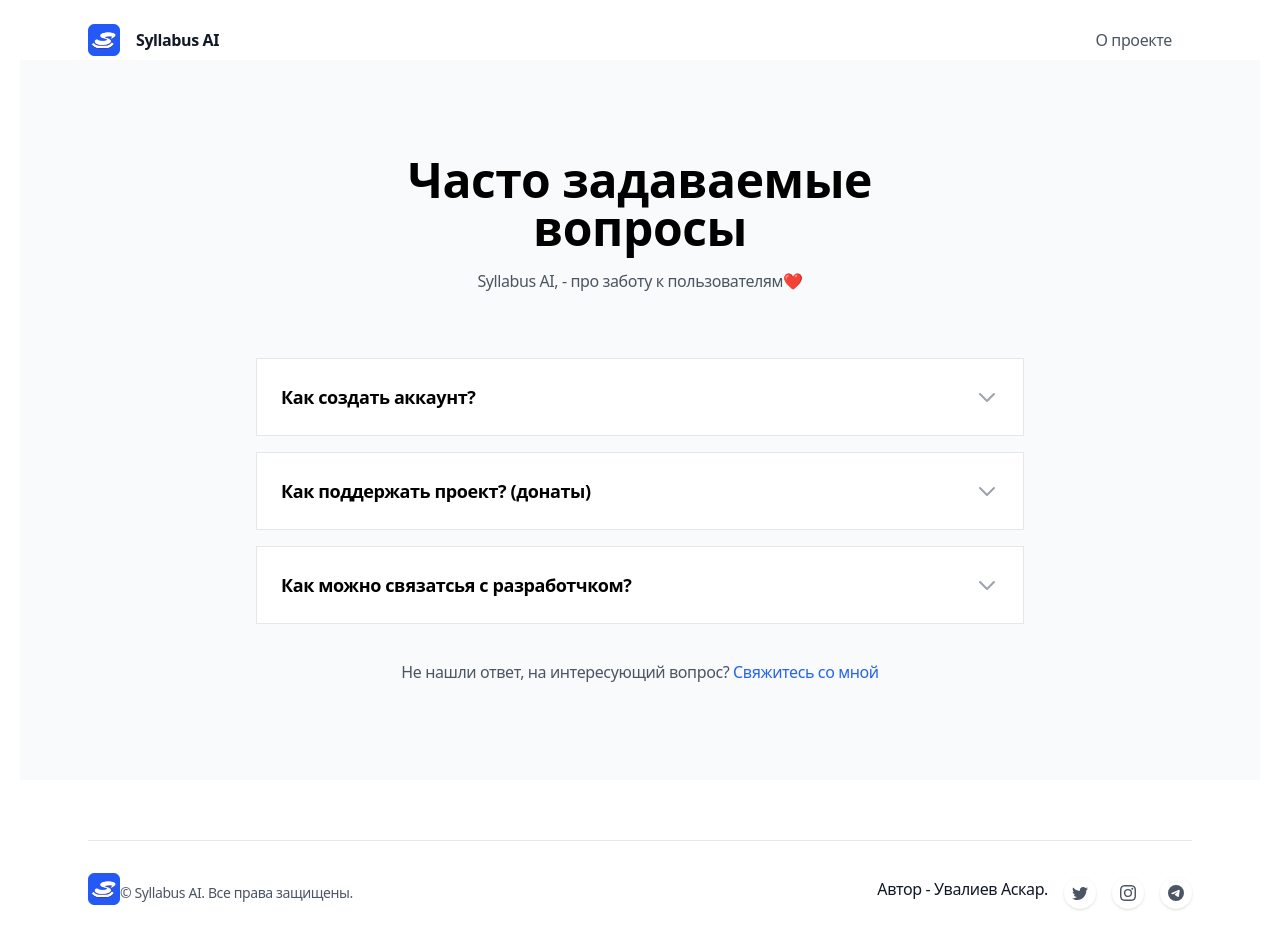
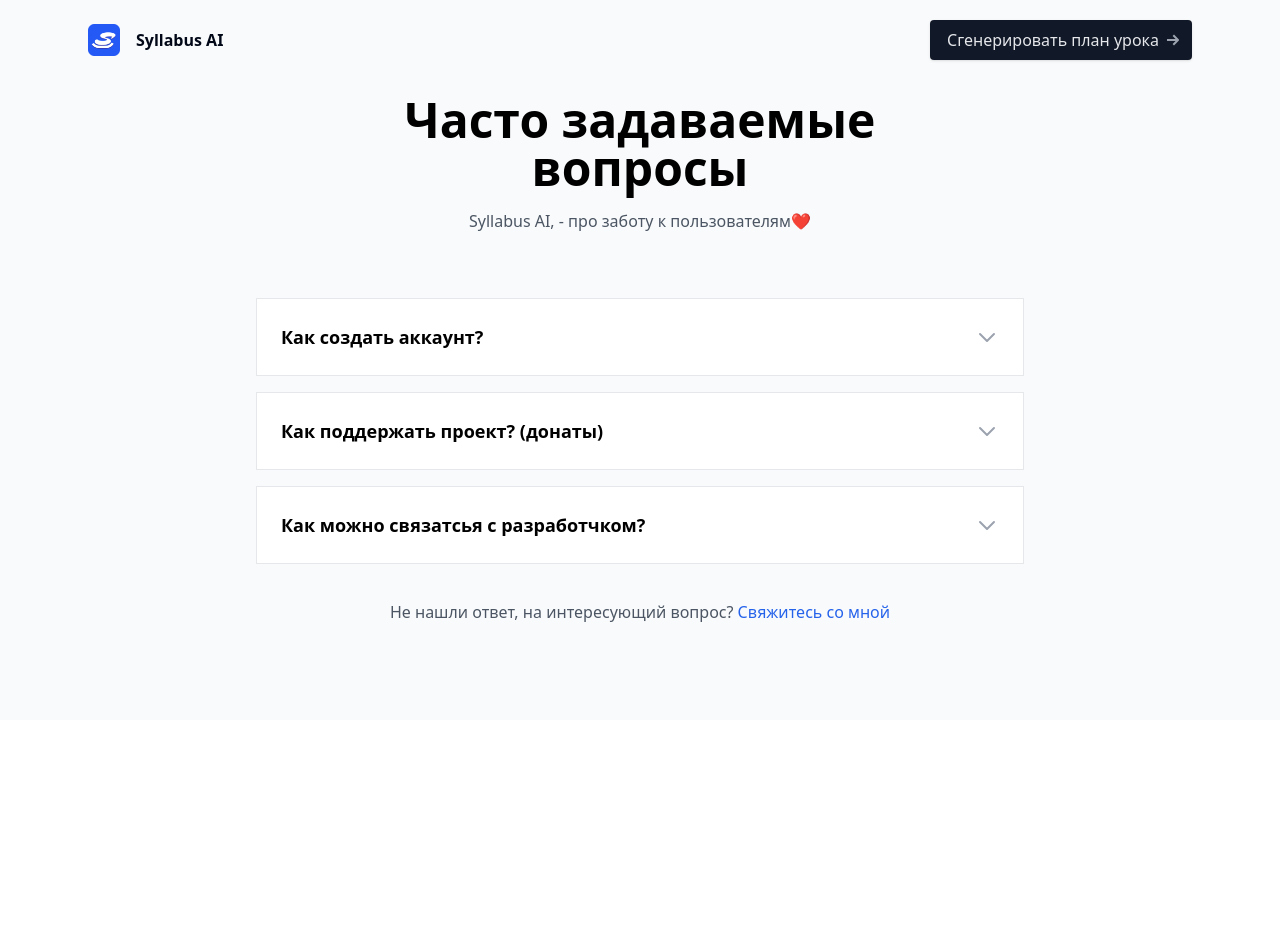
Before and after one commit to uvaliyev/masterpiece-mind-storming, a Next.js app in the folder client/: page /about in a window 1280 px wide. After the commit the page ends 800 px from the top, so only its background shows below. Built offline with nearby package versions, Linux system fonts and the light colour scheme.

Commit message:
fix header

```diff
--- a/client/app/about/layout.tsx
+++ b/client/app/about/layout.tsx
@@ -1,36 +1,24 @@
-import { Inter } from 'next/font/google'
+import "@/app/css/style.css";
+import { metadata } from "../metadata";
+import { Inter } from "next/font/google";
+import Header from "../components/ui/headerthree";
 
-import Header from '../components/ui/headertwo'
-import Footer from '../components/ui/footer'
 
 const inter = Inter({
-    subsets: ['latin'],
-    variable: '--font-inter',
-    display: 'swap'
-})
+  variable: "--font-inter",
+  subsets: ["latin"],
+});
 
-export const metadata = {
-    title: 'Syllabus AI',
-    description: 'Syllabus AI',
+export default function RootLayout({ children }: { children: React.ReactNode; }) {
+  return (
+    <html lang="en">
+      <head>
+        {/* You can include your meta tags, title, styles, etc. here */}
+      </head>
+      <body className={inter.variable}>
+        <Header></Header>
+        {children}
+      </body>
+    </html>
+  );
 }
-
-export default function RootLayout({
-    children,
-}: {
-    children: React.ReactNode
-}) {
-    return (
-        <html lang="en">
-            <body className={`${inter.variable} font-inter antialiased bg-white text-gray-900 tracking-tight`}>
-                <div className="flex flex-col min-h-screen overflow-hidden supports-[overflow:clip]:overflow-clip">
-                    <Header />
-                    <div className='py-10 m-5'>
-
-                        {children}
-                    </div>
-                    <Footer />
-                </div>
-            </body>
-        </html >
-    )
-}
--- /dev/null
+++ b/client/app/components/ui/headerthree.tsx
@@ -0,0 +1,59 @@
+'use client'
+
+import { useState, useEffect } from 'react'
+
+import Link from 'next/link'
+import Logo from './logo'
+import Dropdown from '../utils/dropdown'
+import MobileMenu from './mobile-menu'
+
+export default function Header() {
+
+    const [top, setTop] = useState<boolean>(true)
+
+    // detect whether user has scrolled the page down by 10px
+    const scrollHandler = () => {
+        window.pageYOffset > 10 ? setTop(false) : setTop(true)
+    }
+
+    useEffect(() => {
+        scrollHandler()
+        window.addEventListener('scroll', scrollHandler)
+        return () => window.removeEventListener('scroll', scrollHandler)
+    }, [top])
+
+    return (
+        <header className={`fixed w-full z-30 md:bg-opacity-90 transition duration-300 ease-in-out ${!top ? 'bg-white backdrop-blur-sm shadow-lg' : ''}`}>
+            <div className="max-w-6xl mx-auto px-5 sm:px-6">
+                <div className="flex items-center justify-between h-16 md:h-20">
+
+                    {/* Site branding */}
+                    <div className="shrink-0 mr-4">
+                        <Logo />
+                    </div>
+                    <b>Syllabus AI</b>
+
+                    {/* Desktop navigation */}
+                    <nav className="hidden md:flex md:grow">
+                        {/* Desktop sign in links */}
+                        <ul className="flex grow justify-end flex-wrap items-center">
+
+                            <li>
+                                <Link href="/iloveyou" className="btn-sm text-gray-200 bg-gray-900 hover:bg-gray-800 ml-3">
+                                    <span>Сгенерировать план урока</span>
+                                    <svg className="w-3 h-3 fill-current text-gray-400 shrink-0 ml-2 -mr-1" viewBox="0 0 12 12" xmlns="http://www.w3.org/2000/svg">
+                                        <path d="M11.707 5.293L7 .586 5.586 2l3 3H0v2h8.586l-3 3L7 11.414l4.707-4.707a1 1 0 000-1.414z" fillRule="nonzero" />
+                                    </svg>
+                                </Link>
+                            </li>
+                        </ul>
+
+                    </nav>
+
+                    <MobileMenu />
+
+                </div>
+            </div>
+        </header>
+    )
+}
```
